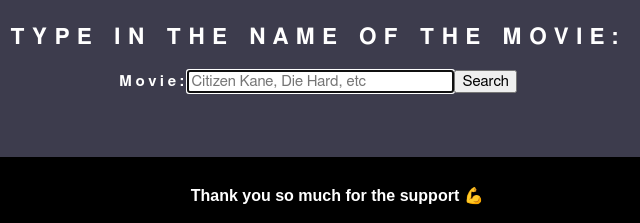
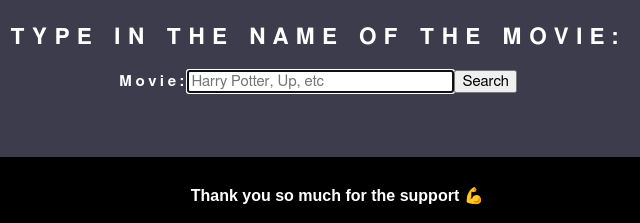
Before and after one commit to Muzan67/media-generator, a plain HTML site: page index.html in a window 1280 px wide. Shown: the part 277-500 px from the top of the page, 322-962 px from the left. Drawn offline with nearby package versions, Linux system fonts and the light colour scheme.

Commit message:
changed movies in placeholder

```diff
--- a/index.html
+++ b/index.html
@@ -51,7 +51,7 @@
             <h2>Type In The Name of The Movie:</h2>
             <form id="superhero-search-box">
                 <label class="form-label" for="superhero">Movie:</label>
-                <input name="movieTitle" id="movie-title" type="text" placeholder ="Citizen Kane, Die Hard, etc" autofocus="true" class="form-input" aria-label="movie"/>
+                <input name="movieTitle" id="movie-title" type="text" placeholder ="Harry Potter, Up, etc" autofocus="true" class="form-input" aria-label="movie"/>
                 <button type="submit" class="btn" id="submit-button">Search</button>
               </form>
             <!-- image and caption -->
```
